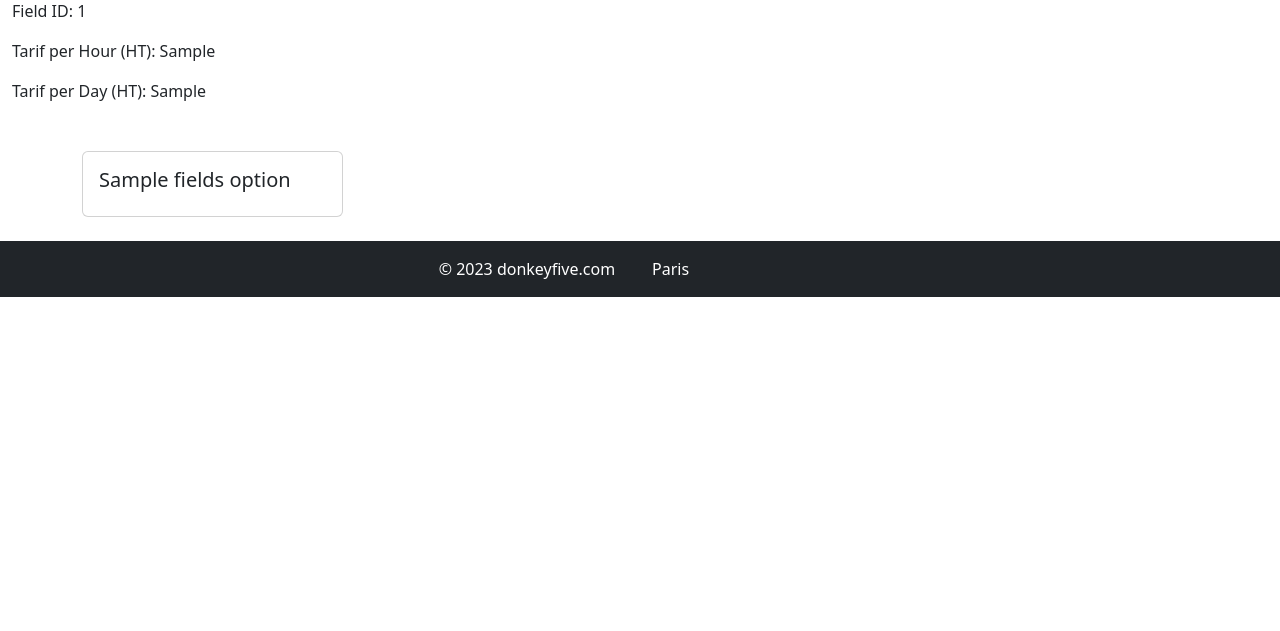
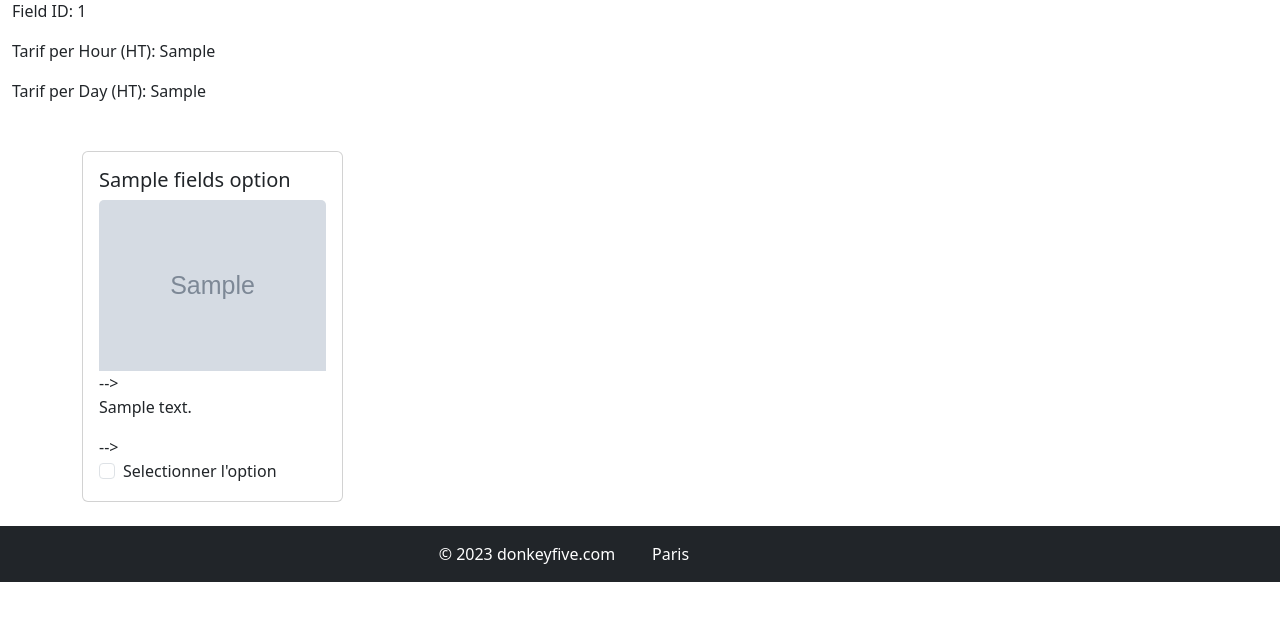
Before and after one commit to MoustacheTheCat/DonkeyFive, a PHP site: template src/template/ViewField.php in a window 1280 px wide. Shown: the part 169-800 px from the top of the page. Run offline with PHP 8.4, Linux system fonts and the light colour scheme; the template is opened without the code that fills it: most values are stand-ins (such as "Sample title", 1, 10 or a date in 2020); grey boxes marked "Sample" are stand-in pictures; data that the repository does not hold is empty.

Commit message:
before merge

```diff
--- a/src/template/ViewField.php
+++ b/src/template/ViewField.php
@@ -12,12 +12,12 @@
                 <div class="card" style="width: 100%;">
                     <div class="card-body">
                         <h5 class="card-title"><?php echo $fieldsOption['optionName']; ?></h5>
-                        <!-- <img src="<?php echo $fieldsOption['imageURL']; ?>" class="card-img-top" alt="Image Placeholder"> -->
-                        <!-- <p class="card-text"><?php echo $fieldsOption['description']; ?></p> -->
-                        <!-- <div class="form-check">
+                        <img src="<?php echo $fieldsOption['imageURL']; ?>" class="card-img-top" alt="Image Placeholder"> -->
+                        <p class="card-text"><?php echo $fieldsOption['description']; ?></p> -->
+                        <div class="form-check">
                             <input type="checkbox" class="form-check-input" id="exampleCheck<?php echo $fieldsOption['optionId']; ?>">
                             <label class="form-check-label" for="exampleCheck<?php echo $fieldsOption['optionId']; ?>">Selectionner l'option</label>
-                        </div> -->
+                        </div>
                     </div>
                 </div>
             </div>
--- a/src/template/ViewForRent.php
+++ b/src/template/ViewForRent.php
@@ -13,8 +13,8 @@
                     <div class="card" style="width: 100%;">
                         <div class="card-body">
                             <h5 class="card-title"><?php echo $fieldsOption['optionName']; ?></h5>
-                            <!-- <img src="<?php echo $fieldsOption['imageURL']; ?>" class="card-img-top" alt="Image Placeholder">
-                            <p class="card-text"><?php echo $fieldsOption['description']; ?></p> -->
+                            <img src="<?php echo $fieldsOption['imageURL']; ?>" class="card-img-top" alt="Image Placeholder">
+                            <p class="card-text"><?php echo $fieldsOption['description']; ?></p>
                             <div class="form-check">
                                 <input type="checkbox" value="<?= $fieldsOption['optionId']; ?>"name="ck_<?= $fieldsOption['optionId']; ?>"class="form-check-input" id="exampleCheck<?php echo $fieldsOption['optionId']; ?>">
                                 <label class="form-check-label" for="ck_<?= $fieldsOption['optionId']; ?>">Selectionner l'option</label>
```
